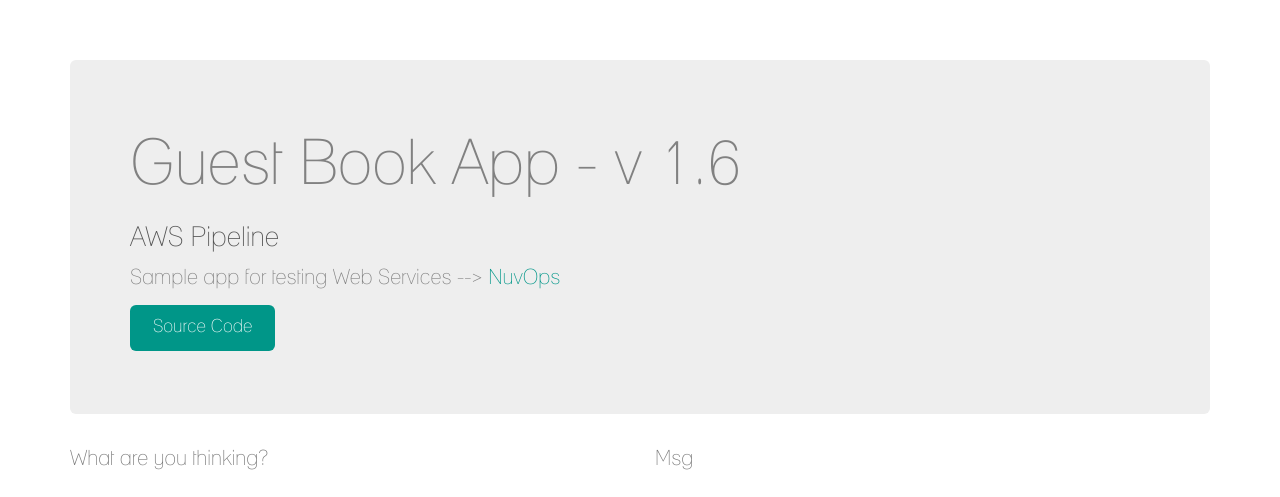
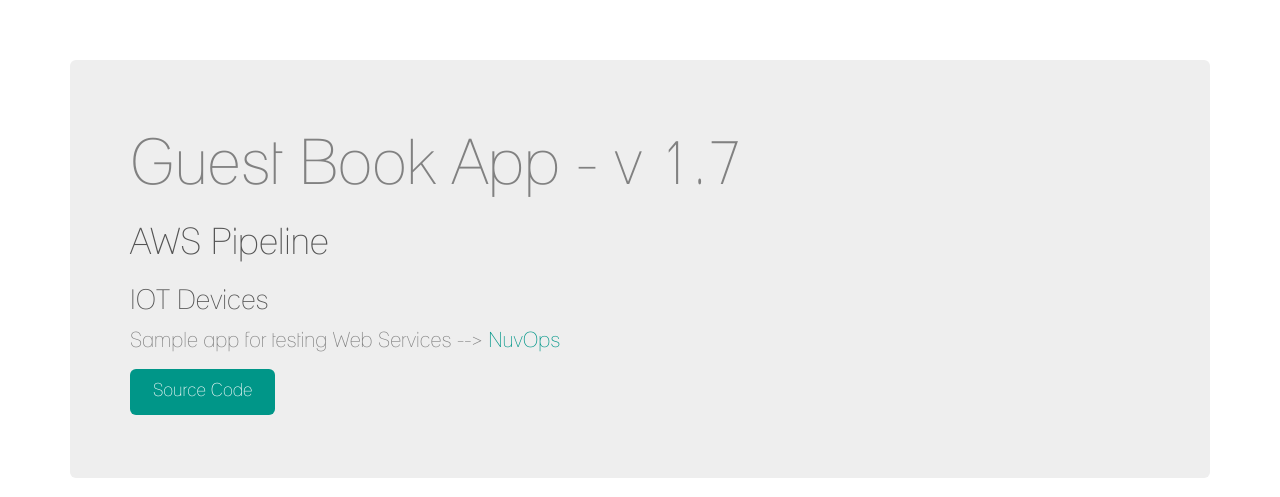
Before and after one commit to libert-xyz/baseApp, a Flask app: page / in a window 1280 px wide. Shown: the top 497 px of the page. Run offline with Flask 2, Linux system fonts and the light colour scheme; data that the repository does not hold is empty; some libraries are stand-ins or nearby versions.

Commit message:
update header

```diff
--- a/crud/templates/main.html
+++ b/crud/templates/main.html
@@ -31,8 +31,9 @@
     <!-- COMPONENTS =========================================================== -->
 
  <div class="jumbotron">
-  <h1>Guest Book App - v 1.6</h1>
-  <h3>AWS Pipeline</h3>
+  <h1>Guest Book App - v 1.7</h1>
+  <h2>AWS Pipeline</h2>
+  <h3>IOT Devices</h3>
   <p>Sample app for testing Web Services --> <a href="https://www.nuvops.com">NuvOps</a></p>
   <p><a class="btn btn-primary btn-lg" href="https://github.com/rschmidtz/baseApp" role="button">Source Code</a></p>
 </div>
```
